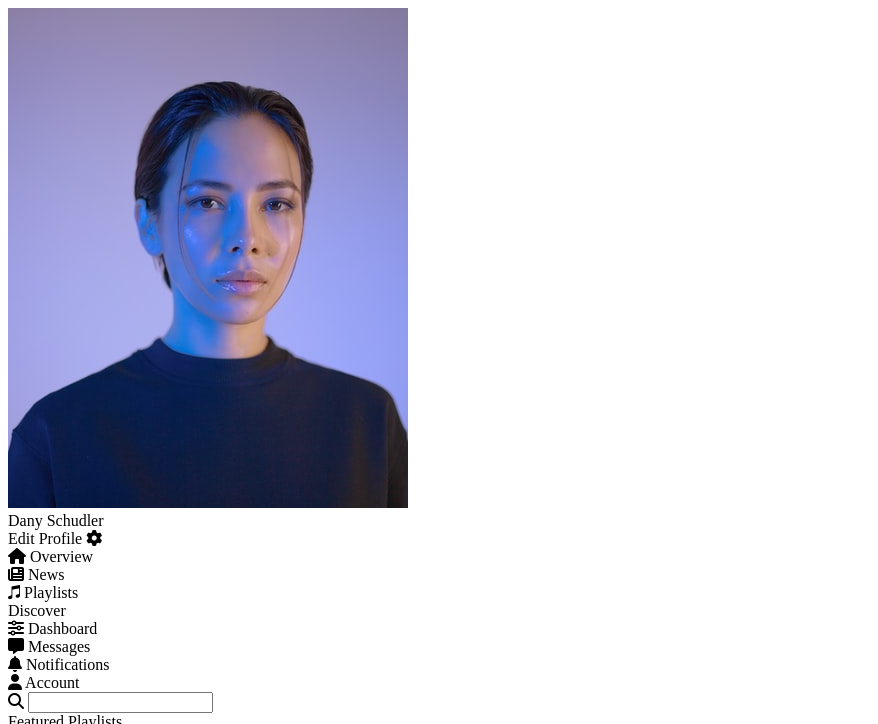
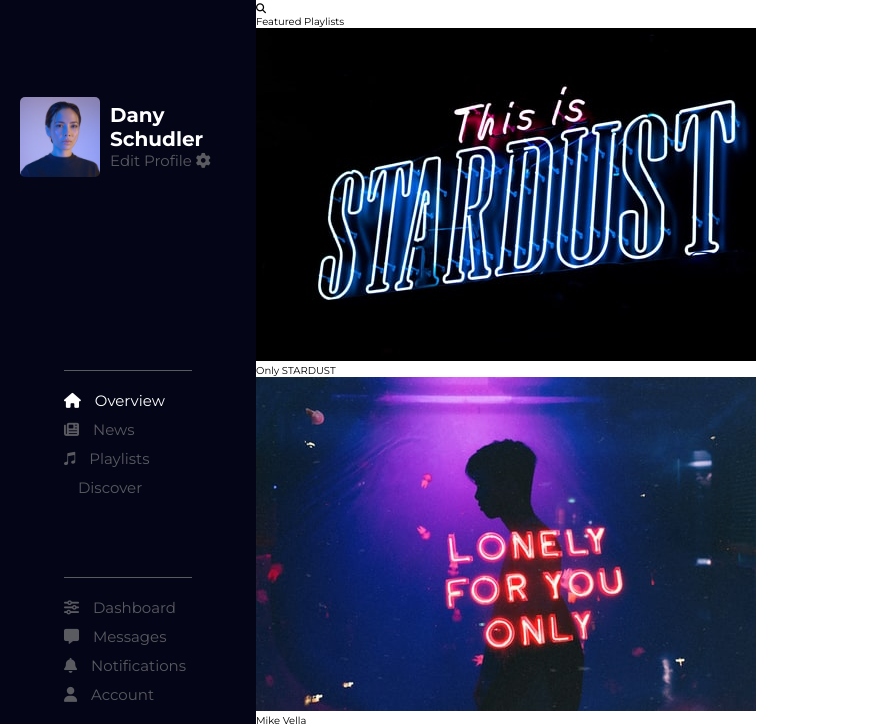
Before and after one commit to Thiago-Nasc/Music-Library, a plain HTML site: page index.html in a window 1280 px wide. Shown: the top 724 px of the page, without its empty margins (0-878 px from the left). Drawn offline with Linux system fonts and the light colour scheme; some icons are missing.

Commit message:
estilizado o menu esquerdo

```diff
--- /dev/null
+++ b/assets/css/style.css
@@ -0,0 +1,108 @@
+/* importando fonts */
+@import url('https://fonts.googleapis.com/css2?family=Montserrat:wght@400;700&display=swap');
+
+/* zerando html */
+* {
+    margin: 0;
+    padding: 0;
+    box-sizing: border-box;
+    border: none;
+}
+
+/* configurando css */
+html {
+    font-size: 62.5%;
+    font-family: 'Montserrat', sans-serif;
+}
+
+:root {
+    --cor-text-primary: #fff;
+    --cor-text-secondary: rgb(90, 90, 97);
+    --background-nav: rgb(4, 5, 23);
+}
+
+.display-flex-column {
+    display: flex;
+    flex-direction: column;
+}
+
+.display-flex-row {
+    display: flex;
+    flex-direction: row;
+}
+
+/* menu esquerdo */
+body {
+    display: flex;
+}
+
+.nav-main {
+    height: 100vh;
+    width: 20%;
+    background-color: var(--background-nav);
+    justify-content: space-around;
+    align-items: center;
+}
+
+.nav-main .profile {
+    align-self: flex-start;
+    justify-content: start;
+    align-items: center;
+    gap: 1rem;
+    margin-left: 2rem;
+}
+
+.nav-main .profile .image-profile {
+    width: 8rem;
+    height: 8rem;
+    border-radius: .5rem;
+    overflow: hidden;
+}
+
+#image-profile {
+    width: 100%;
+    position: relative;
+    bottom: 1rem;
+}
+
+.nav-main .description .name-profile {
+    font-size: 2rem;
+    font-weight: bold;
+    color: var(--cor-text-primary);
+    width: 10rem;
+}
+
+.nav-main .description .config-profile,
+.nav-main .menu-item {
+    font-size: 1.5rem;
+    color: var(--cor-text-secondary);
+    cursor: pointer;
+}
+
+.nav-main .menus{
+    width: 100%;
+    justify-content: center;
+    align-items: center;
+    gap: 8rem;
+}
+
+.nav-main .nav-menu1,
+.nav-main .nav-menu2 {
+    justify-content: center;
+    align-items: start;
+    gap: 1rem;
+    width: 50%;
+    padding-top: 2rem;
+    border-top: .1rem solid var(--cor-text-secondary);
+}
+
+.nav-main .menus i{
+    display: inline-block;
+    margin-right: 1rem;
+}
+
+.nav-main .nav-menu1 .selected,
+.nav-main .menu-item:hover,
+.nav-main .description .config-profile:hover {
+    color: var(--cor-text-primary);
+}
--- a/index.html
+++ b/index.html
@@ -5,56 +5,52 @@
     <meta http-equiv="X-UA-Compatible" content="IE=edge">
     <meta name="viewport" content="width=device-width, initial-scale=1.0">
     <script src="https://kit.fontawesome.com/788f55f3b4.js" crossorigin="anonymous"></script>
+    <link rel="stylesheet" href="assets/css/style.css">
     <title>Music Library</title>
 </head>
 <body>
-    <div class="nav-main">
-        <div class="profile">
+    <div class="nav-main display-flex-column">
+        <div class="profile display-flex-row">
             <div class="image-profile">
-                <img src="assets/profile.jpg" alt="imagem de perfil">
-                <div class="name-profile">Dany Schudler</div>
-                <div class="config-profile">Edit Profile <i class="fa-solid fa-gear"></i></div>
+                <img id="image-profile" src="assets/profile.jpg" alt="imagem de perfil">
             </div>
-            <div class="nav-menu1">
-
-                <div class="menu-item">
+                <div class="description display-flex-column">
+                    <div class="name-profile">Dany Schudler</div>
+                    <div class="config-profile">Edit Profile <i class="fa-solid fa-gear"></i></div>
+                </div>
+        </div>
+        <div class="menus display-flex-column">
+            <div class="nav-menu1 display-flex-column">
+                <div class="menu-item selected" id="selected">
                     <i class="fa-solid fa-house"></i>
                     Overview
                 </div>
-
                 <div class="menu-item">
                     <i class="fa-solid fa-newspaper"></i>
                     News
                 </div>
-
                 <div class="menu-item">
                     <i class="fa-brands fa-itunes-note"></i>
                     Playlists
                 </div>
-
                 <div class="menu-item">
                     <i class="fa-duotone fa-signal"></i>
                     Discover
                 </div>
             </div>
-
-            <div class="nav-menu2">
-
+            <div class="nav-menu2 display-flex-column">
                 <div class="menu-item">
                     <i class="fa-solid fa-sliders"></i>
                     Dashboard
                 </div>
-
                 <div class="menu-item">
                     <i class="fa-solid fa-message"></i>
                     Messages
                 </div>
-
                 <div class="menu-item">
                     <i class="fa-solid fa-bell"></i>
                     Notifications
                 </div>
-
                 <div class="menu-item">
                     <i class="fa-solid fa-user"></i>
                     Account
```
Also changed, not shown: text.html (deleted, +0 -14 lines).
